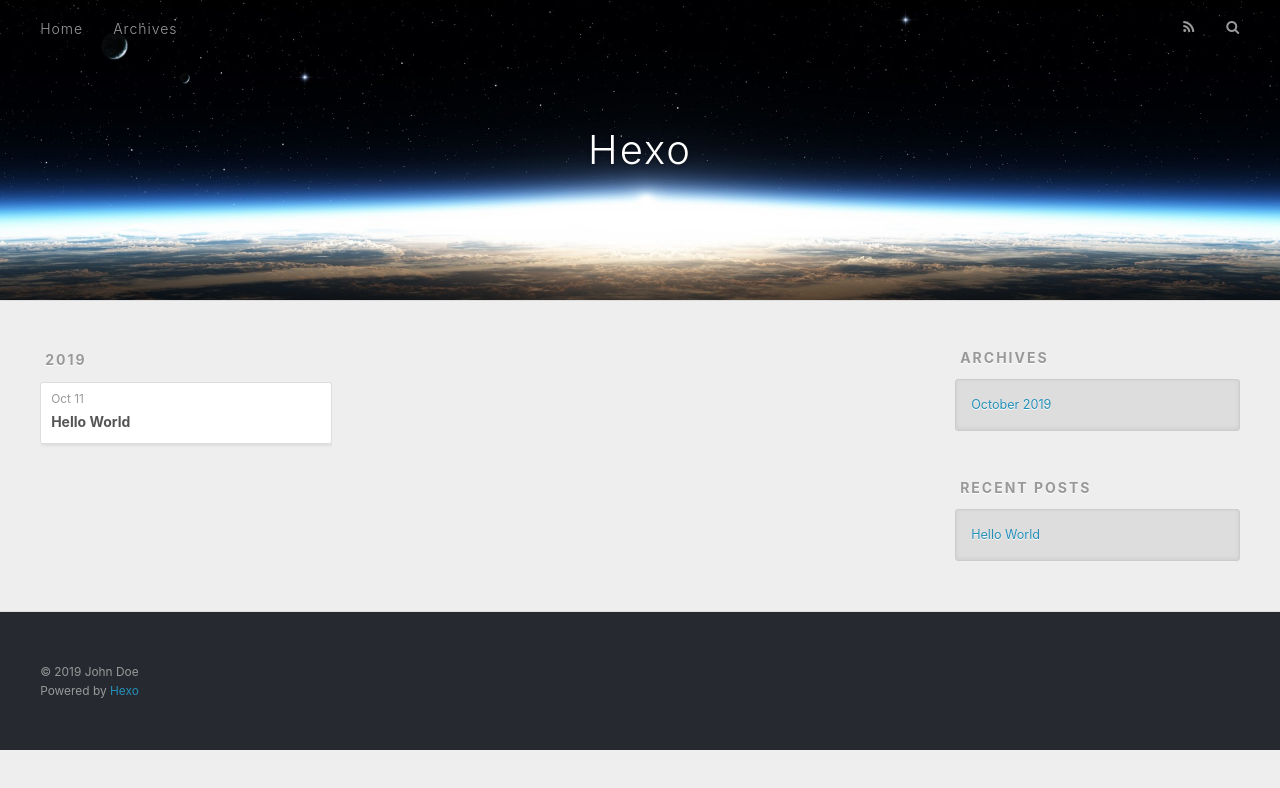
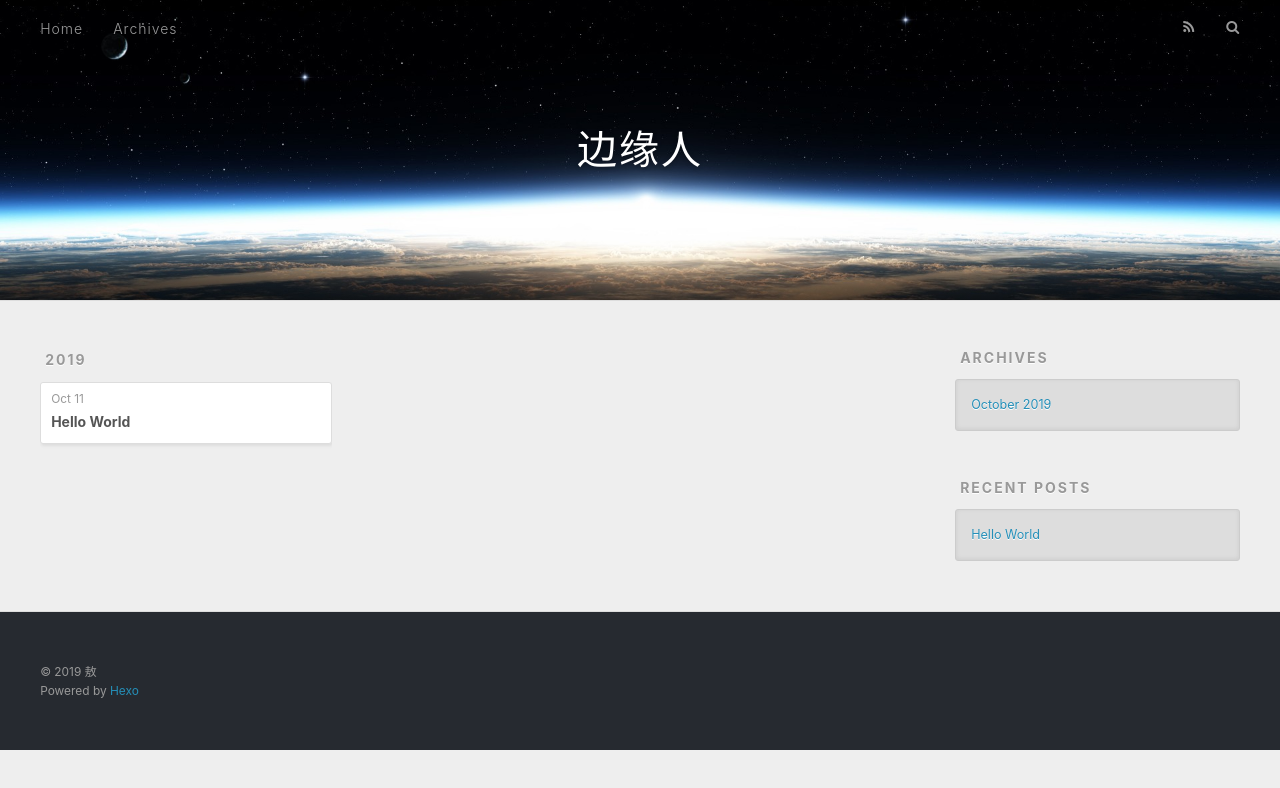
Before and after one commit to Crazylazybrother/Crazylazybrother.github.io, a plain HTML site: page archives/2019/10/index.html in a window 1280 px wide. Drawn offline with nearby package versions, Linux system fonts and the light colour scheme.

Commit message:
Site updated: 2019-10-11 22:03:31

```diff
--- a/archives/2019/10/index.html
+++ b/archives/2019/10/index.html
@@ -5,17 +5,17 @@
 
 
 
-  <title>Archives: 2019/10 | Hexo</title>
+  <title>Archives: 2019/10 | 边缘人</title>
   <meta name="viewport" content="width=device-width, initial-scale=1, maximum-scale=1">
   <meta property="og:type" content="website">
-<meta property="og:title" content="Hexo">
+<meta property="og:title" content="边缘人">
 <meta property="og:url" content="http://yoursite.com/archives/2019/10/index.html">
-<meta property="og:site_name" content="Hexo">
-<meta property="og:locale" content="en">
+<meta property="og:site_name" content="边缘人">
+<meta property="og:locale" content="zh-hans">
 <meta name="twitter:card" content="summary">
-<meta name="twitter:title" content="Hexo">
+<meta name="twitter:title" content="边缘人">
 
-    <link rel="alternate" href="/atom.xml" title="Hexo" type="application/atom+xml">
+    <link rel="alternate" href="/atom.xml" title="边缘人" type="application/atom+xml">
 
 
     <link rel="icon" href="/favicon.png">
@@ -34,7 +34,7 @@
   <div id="header-outer" class="outer">
     <div id="header-title" class="inner">
       <h1 id="logo-wrap">
-        <a href="/" id="logo">Hexo</a>
+        <a href="/" id="logo">边缘人</a>
       </h1>
 
     </div>
@@ -139,7 +139,7 @@
 
   <div class="outer">
     <div id="footer-info" class="inner">
-      &copy; 2019 John Doe<br>
+      &copy; 2019 敖<br>
       Powered by <a href="http://hexo.io/" target="_blank">Hexo</a>
     </div>
   </div>
```
Also changed, not shown: 2019/10/11/hello-world/index.html (+7 -7 lines), archives/2019/index.html (+8 -8 lines), archives/index.html (+8 -8 lines), index.html (+9 -9 lines).
